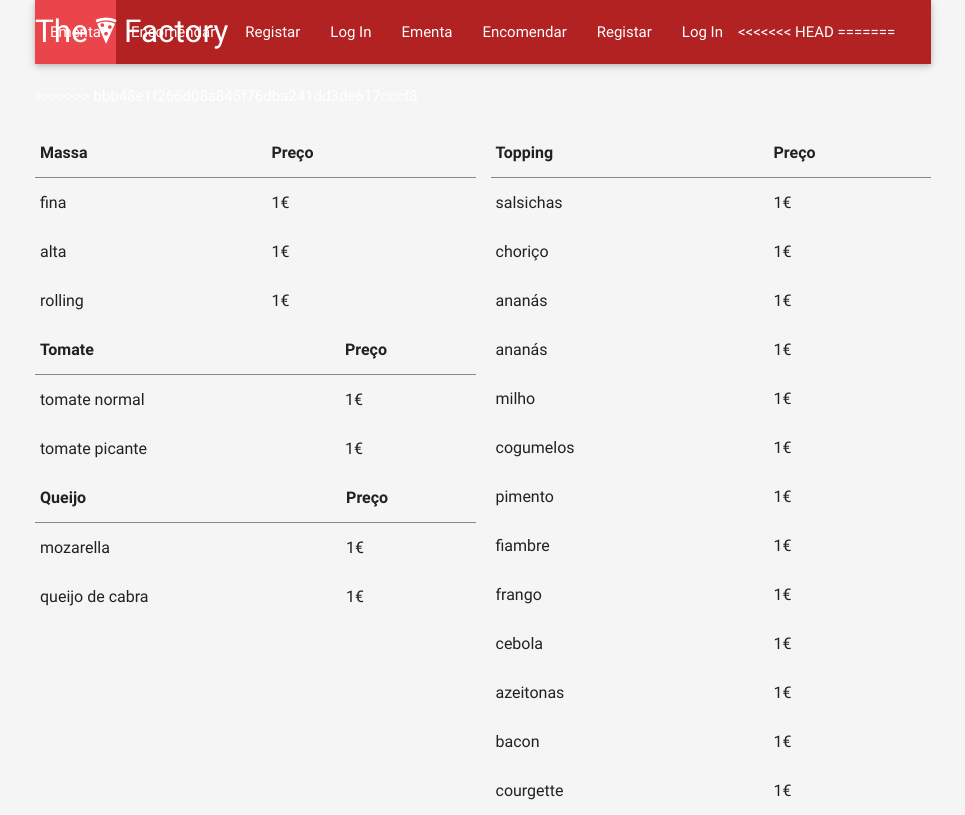
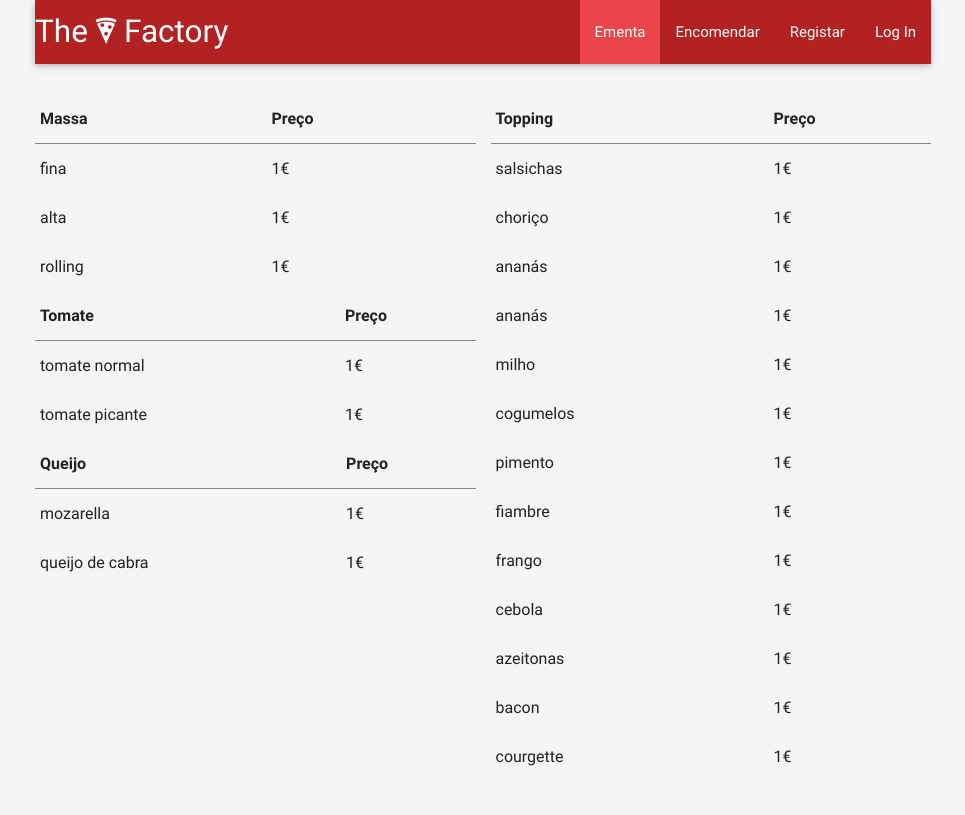
Before and after one commit to sofiafrocha/pizza-factory, a PHP site: page /ementa.html in a window 1280 px wide. Shown: the whole page, without its empty margins (157-1122 px from the left). After the commit the page ends 766 px from the top, so only its background shows below. Run offline with PHP 8.4, Linux system fonts and the light colour scheme; some libraries are stand-ins or nearby versions; some web fonts are replaced.

Commit message:
cof cof encomendaPizza actualizado

```diff
--- a/ementa.html
+++ b/ementa.html
@@ -22,17 +22,11 @@
 				<div class="nav-wrapper">
 					<a href="#" class="brand-logo">The <i class="icon ion-pizza"></i> Factory</a>
 					<ul id="nav-mobile" class="right side-nav">
-<<<<<<< HEAD
 						<li><a href="#" id="active">Ementa</a></li>
 						<li><a href="encomendaPizza.html">Encomendar</a></li>
 						<li><a href="#">Registar</a></li>
 						<li><a href="login.html">Log In</a></li>
-=======
-						<li><a href="ementa.html">Ementa</a></li>
-						<li><a href="encomendaPizza.html">Encomendar</a></li>
-						<li><a href="registar.php">Registar</a></li>
-						<li><a href="login.php">Log In</a></li>
->>>>>>> bbb48e1f266d08a845f76dba241dd3de617cccf8
+
 					</ul>
 				</div>
 			</nav>
--- a/encomendaPizza.html
+++ b/encomendaPizza.html
@@ -29,7 +29,7 @@
       <div class="container">
          <div class="row">
             <div class="col s6 m4 l4">
-               <form>
+               <form action="php/encomenda.php" method="POST">
                     <label>
                     <h5> Massa: </h5>
                     </label>
--- a/php/login.php
+++ b/php/login.php
@@ -5,6 +5,7 @@
 	echo "ele está a passar o username " . $_POST[username] . "<br>";
 
 	$sql_password = mysqli_query($con, "SELECT PASSWORD FROM `CLIENTE` where USERNAME = '$_POST[username]'");
+
 
 	if (!$sql_password)
 	{
@@ -33,7 +34,7 @@
 		echo "sql user " . $row['ID_CLIENTE'] . "<br>";
 
 		echo "login successfull";
-		echo "<a href="../index.php">index</a>";
+		//echo "<a href="../index.php">index</a>";
 		//por redirect
 	}
 
@@ -46,4 +47,5 @@
 
 	mysqli_close($con);
 
+
 ?>
--- a/teste.php
+++ b/teste.php
@@ -8,7 +8,7 @@
 	//fazer uma encomenda
 	//não esquecer o preço
 
-	$sql_password = mysqli_query($con, "SELECT PASSWORD FROM `CLIENTE` where USERNAME = 'okenobi'");
+	$sql_password = mysqli_query($con, "SELECT PASSWORD FROM `CLIENTE` where USERNAME = 'santaclaus'");
 
 	if (!$sql_password)
 	{
```
